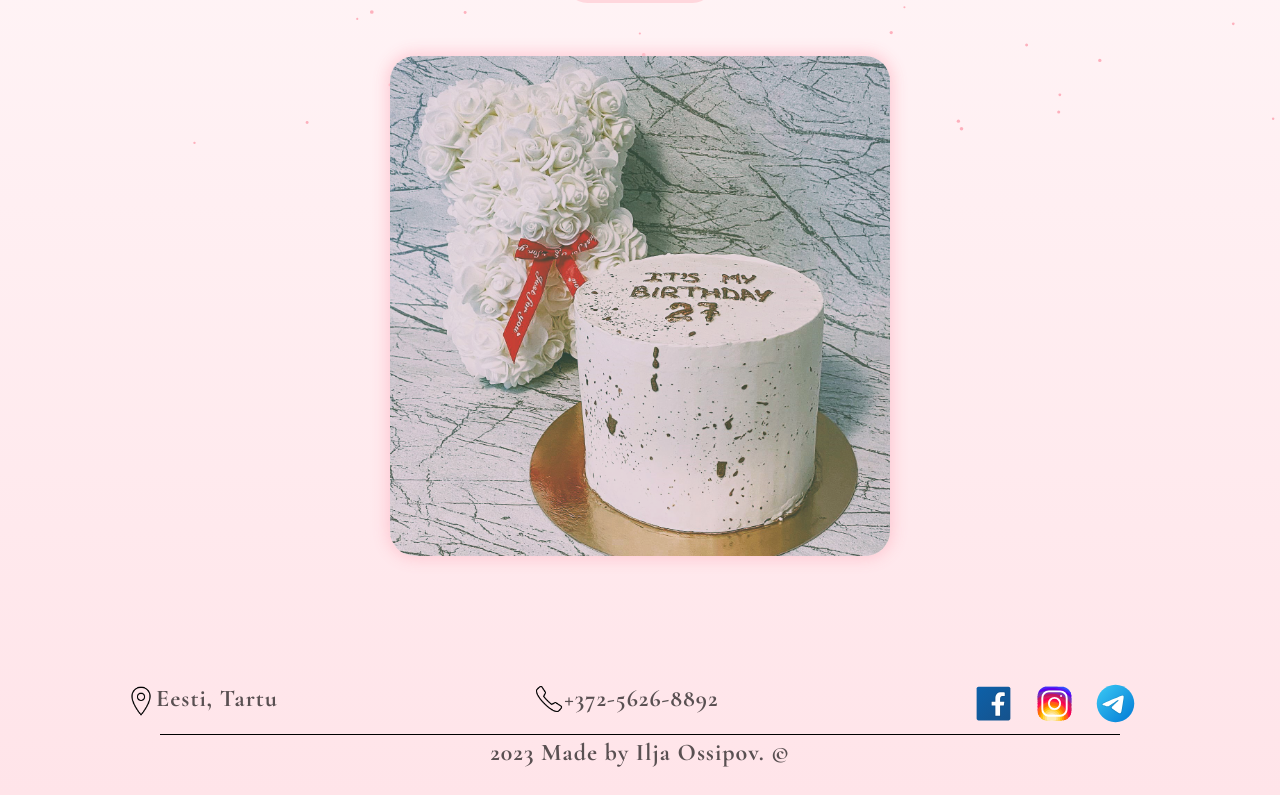
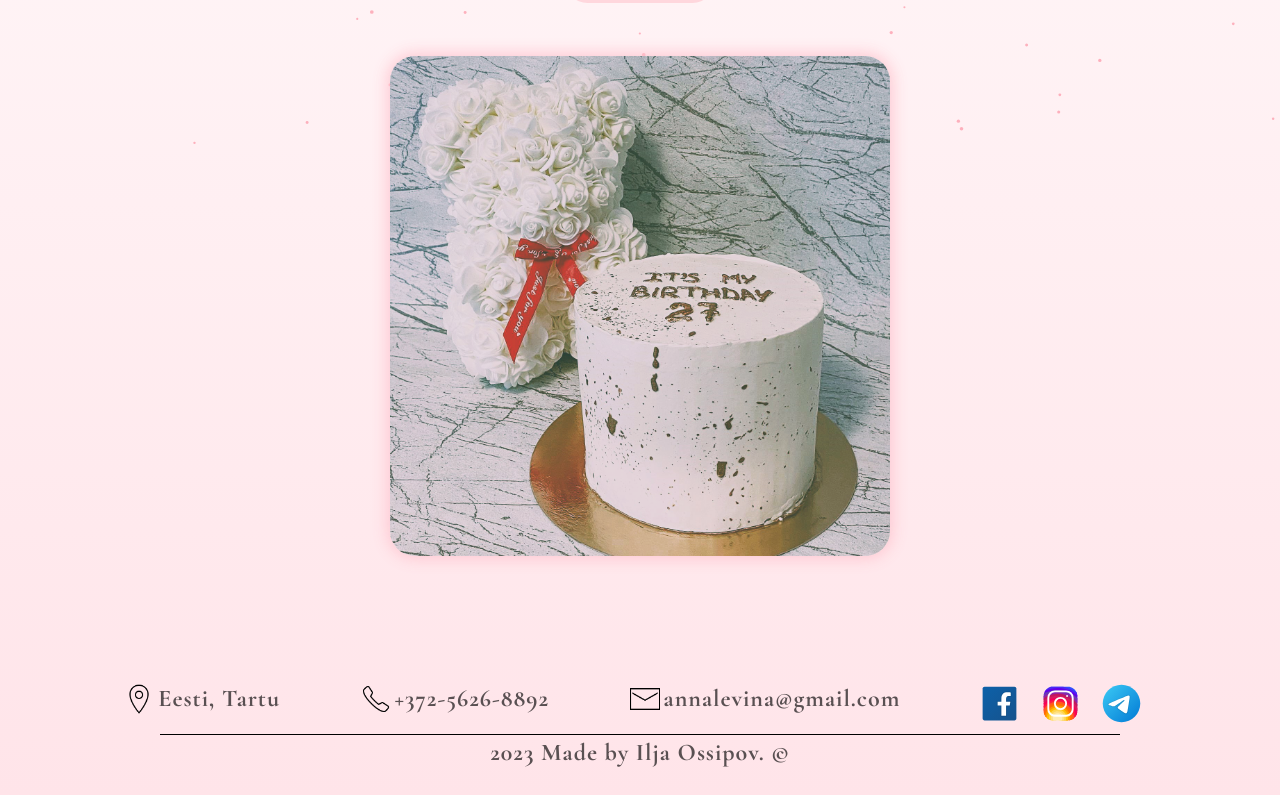
Before and after one commit to IlyaOsw/Cakestore, a React (Create React App) app: page /#/contact in a window 1280 px wide. Shown: the part 656-1451 px from the top of the page. Built offline with nearby package versions, Linux system fonts and the light colour scheme.

Commit message:
Added email in footer

```diff
--- a/src/components/Footer/Footer.scss
+++ b/src/components/Footer/Footer.scss
@@ -4,6 +4,9 @@
   & a {
     text-decoration: none;
     color: #000000a6;
+  }
+  .footer-contact {
+    flex-wrap: wrap;
   }
   .social_icon {
     width: 45px;
--- a/src/components/Footer/Footer.tsx
+++ b/src/components/Footer/Footer.tsx
@@ -1,36 +1,13 @@
 import React from "react";
 import "./Footer.scss";
-import { useTranslation } from "react-i18next";
 import Follow from "./Follow/Follow";
+import FooterContacts from "./FooterContacts/FooterContacts";
 
 const Footer: React.FC = () => {
-  const { t } = useTranslation();
   return (
     <div className="block-footer fs-4">
-      <div className="d-sm-flex justify-content-around footer-contact mb-2">
-        <div className="info z-3">
-          <img
-            src={process.env.PUBLIC_URL + `/images/Location.png`}
-            alt="Location"
-          />
-          <a
-            href="https://www.google.com/maps/place/%D0%A2%D0%B0%D1%80%D1%82%D1%83/@58.3752523,26.6503333,12z/data=!4m6!3m5!1s0x46eb36d8d55d3df7:0x400b36d18fc6d10!8m2!3d58.377983!4d26.7290383!16zL20vMDdzYjE?entry=ttu"
-            target="_blank"
-            className="line"
-          >
-            {t("location")}
-          </a>
-        </div>
-        <div className="info z-3 ms-1">
-          <img
-            src={process.env.PUBLIC_URL + `/images/Phone.png`}
-            alt="Phone"
-            className="mb-1"
-          />
-          <a href="tel:+37256268892" className="line phone_link">
-            +372-5626-8892
-          </a>
-        </div>
+      <div className="container d-sm-flex justify-content-around footer-contact mb-2">
+        <FooterContacts />
         <Follow />
       </div>
       <div className="footer-copyright pb-4 z-3">
--- /dev/null
+++ b/src/components/Footer/FooterContacts/FooterContacts.tsx
@@ -0,0 +1,56 @@
+import React from "react";
+import "../Footer.scss";
+import { useTranslation } from "react-i18next";
+
+const FooterContacts: React.FC = () => {
+  const { t } = useTranslation();
+
+  enum Contacts {
+    LOCATION = "location",
+    PHONE = "phone",
+    MAIL = "mail",
+  }
+
+  const contacts: {
+    id: number;
+    label: Contacts;
+    name: string;
+    link: string;
+  }[] = [
+    {
+      id: 1,
+      label: Contacts.LOCATION,
+      name: "location",
+      link: "https://www.google.com/maps/place/%D0%A2%D0%B0%D1%80%D1%82%D1%83/@58.3752523,26.6503333,12z/data=!4m6!3m5!1s0x46eb36d8d55d3df7:0x400b36d18fc6d10!8m2!3d58.377983!4d26.7290383!16zL20vMDdzYjE?entry=ttu",
+    },
+    {
+      id: 2,
+      label: Contacts.PHONE,
+      name: "+372-5626-8892",
+      link: "tel:+37256268892",
+    },
+    {
+      id: 3,
+      label: Contacts.MAIL,
+      name: "annalevina@gmail.com",
+      link: "mailto: annalevina1803@gmail.com",
+    },
+  ];
+
+  const getContacts = () =>
+    contacts.map((el) => (
+      <div className="info z-3 ms-1" key={el.id}>
+        <img
+          src={process.env.PUBLIC_URL + `/images/${el.label}.png`}
+          alt={el.label}
+          className="mb-1 me-1"
+        />
+        <a href={el.link} className="line">
+          {t(el.name)}
+        </a>
+      </div>
+    ));
+  return <>{getContacts()}</>;
+};
+
+export default FooterContacts;
```
Also changed, not shown: public/images/mail.png (added).
